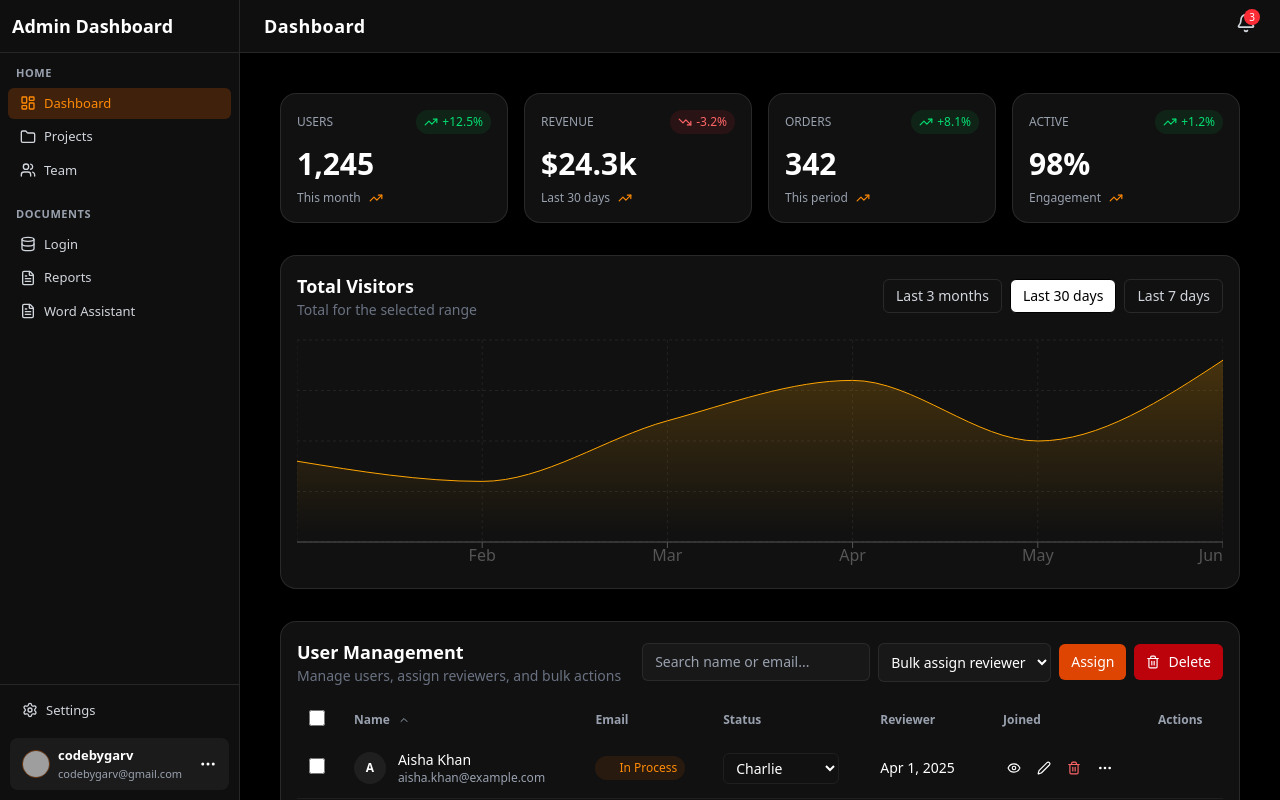
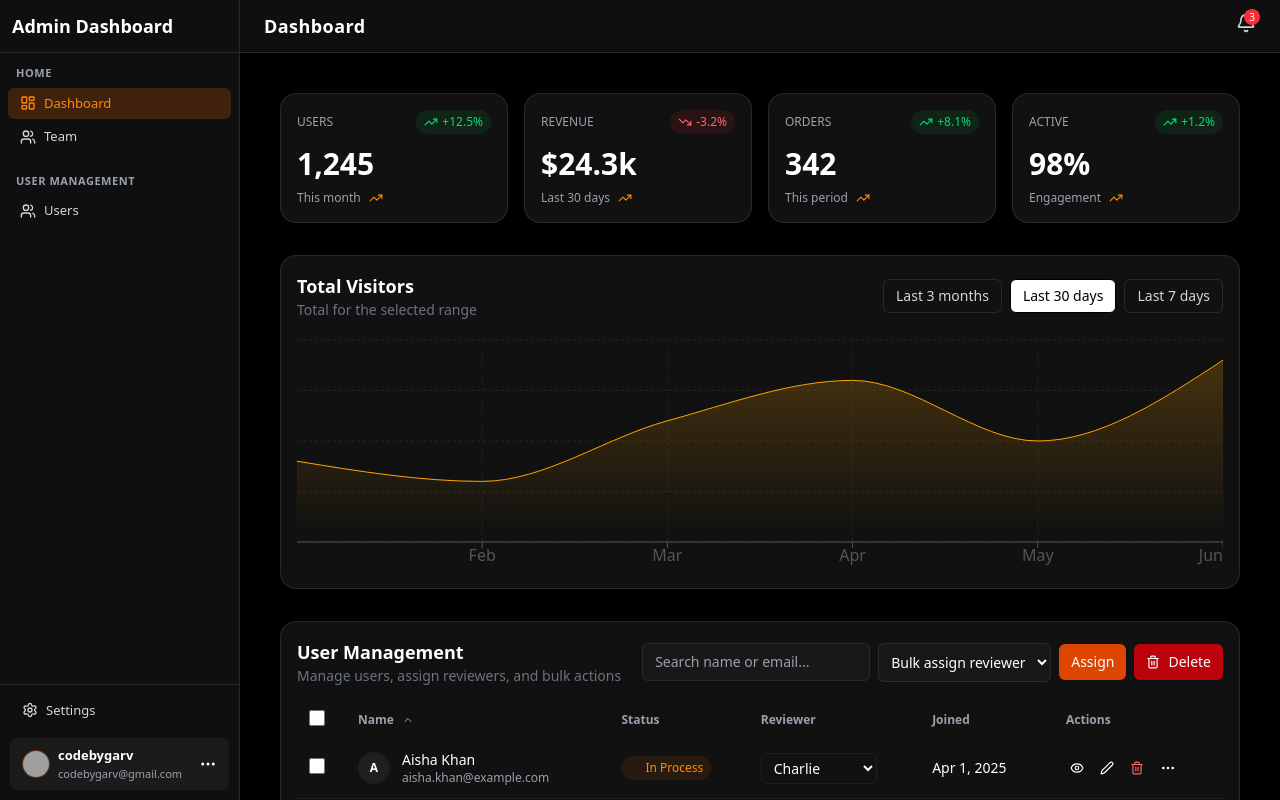
Before and after one commit to codebygarv/petmania-admin, a React (Vite) app: page / in a window 1280 px wide. Shown: the top 800 px of the page. Built offline with nearby package versions, Linux system fonts and the light colour scheme; grey boxes are pictures that could not be loaded.

Commit message:
Garv/dev Something Changes

```diff
--- a/src/App.jsx
+++ b/src/App.jsx
@@ -5,14 +5,16 @@ import Login from "./pages/Login";
 import Register from "./pages/Register";
 import Layout from "./components/Layout";
 import "./App.css";
+import Users from "./pages/Users";
 
 export default function App() {
   return (
     <Layout>
       <Routes>
+        <Route path="/" element={<Dashboard />} />
+        <Route path="/users" element={<Users />} />
         <Route path="/login" element={<Login />} />
         <Route path="/register" element={<Register />} />
-        <Route path="/" element={<Dashboard />} />
       </Routes>
     </Layout>
   );
--- a/src/components/Sidebar.jsx
+++ b/src/components/Sidebar.jsx
@@ -33,20 +33,13 @@ export default function Sidebar() {
       title: "Home",
       links: [
         { to: "/", label: "Dashboard", icon: <LayoutDashboard size={16} /> },
-        { to: "/projects", label: "Projects", icon: <Folder size={16} /> },
         { to: "/team", label: "Team", icon: <Users size={16} /> },
       ],
     },
     {
-      title: "Documents",
+      title: "User Management",
       links: [
-        { to: "/Login", label: "Login", icon: <Database size={16} /> },
-        { to: "/reports", label: "Reports", icon: <FileText size={16} /> },
-        {
-          to: "/word-assistant",
-          label: "Word Assistant",
-          icon: <FileText size={16} />,
-        },
+        { to: "/users", label: "Users", icon: <Users size={16} /> },
       ],
     },
   ];
--- a/src/pages/Dashboard.jsx
+++ b/src/pages/Dashboard.jsx
@@ -393,12 +393,6 @@ export default function Dashboard() {
                   </div>
                 </th>
 
-                <th className="px-3 py-2 cursor-pointer" onClick={() => toggleSort("email")}>
-                  <div className="flex items-center gap-2">
-                    Email
-                    {sortBy.key === "email" ? (sortBy.dir === "asc" ? <ChevronUp size={12} /> : <ChevronDown size={12} />) : null}
-                  </div>
-                </th>
 
                 <th className="px-3 py-2 cursor-pointer" onClick={() => toggleSort("status")}>
                   <div className="flex items-center gap-2">
--- /dev/null
+++ b/src/pages/Users.jsx
@@ -0,0 +1,11 @@
+import React from 'react'
+
+const Users = () => {
+    return (
+        <div className="space-y-8 p-4">
+        <h1 className="text-2xl font-bold">Users Page</h1>
+        </div>
+    )
+}
+
+export default Users
```
